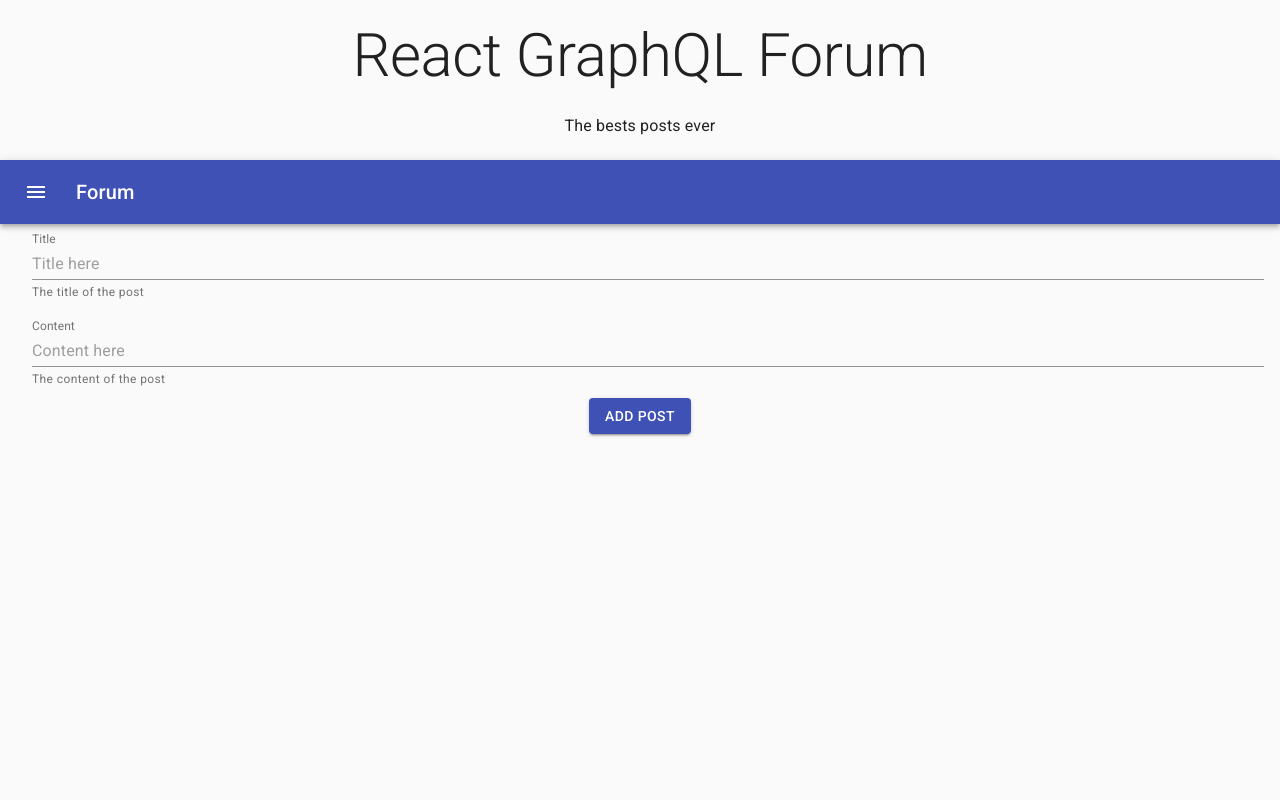
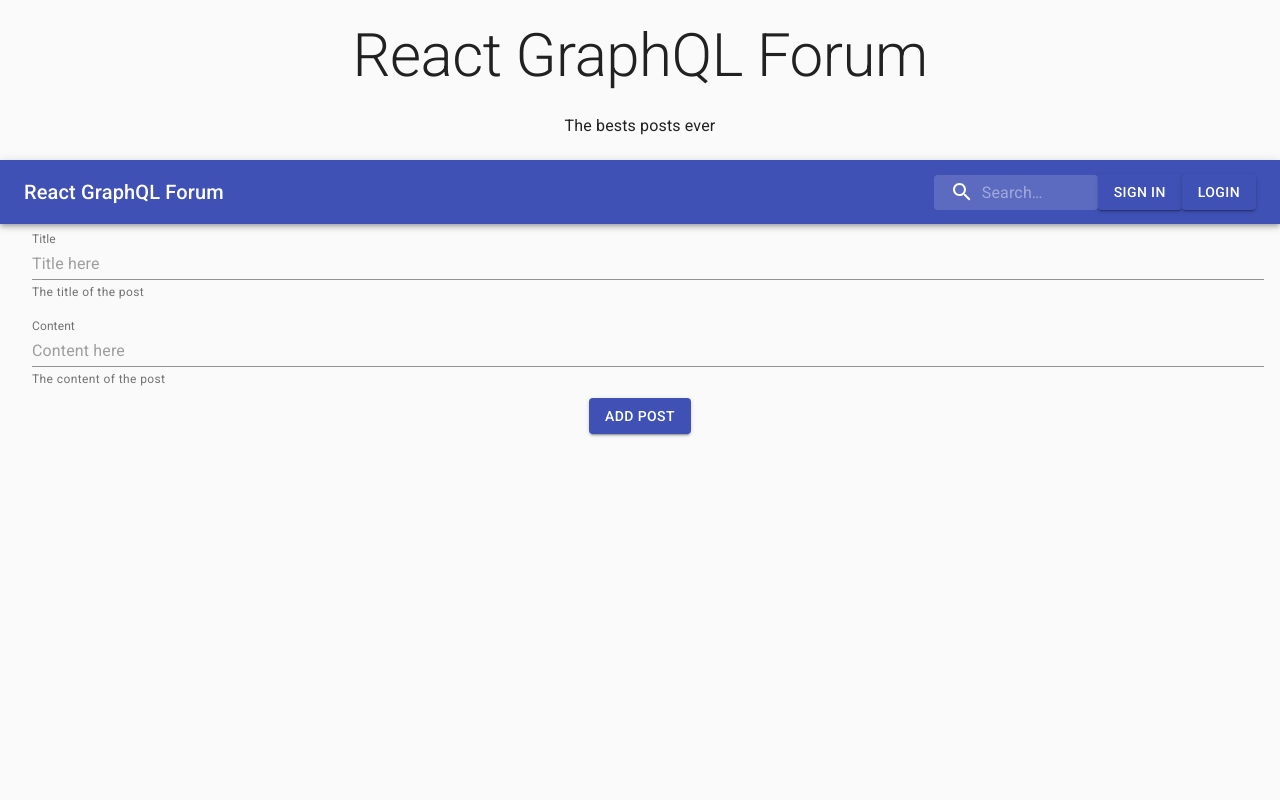
Before and after one commit to desolaser/react-graphql-blog, a React (Create React App) app in the folder client/: page /post in a window 1280 px wide. Shown: the top 800 px of the page. Built offline with nearby package versions, Linux system fonts and the light colour scheme.

Commit message:
Add search bar

```diff
--- a/client/src/components/Navbar.js
+++ b/client/src/components/Navbar.js
@@ -1,64 +1,98 @@
 import React from 'react'
-import { Link } from 'react-router-dom'
-import { makeStyles } from '@material-ui/core/styles'
+import { fade, makeStyles } from '@material-ui/core/styles'
+import SearchIcon from '@material-ui/icons/Search'
 import {
     AppBar,
     Toolbar,
-    IconButton,
     Typography,
-    MenuItem,
-    Menu,
-    Fade
+    Button,
+    InputBase
 } from '@material-ui/core'
-import MenuIcon from '@material-ui/icons/Menu'
+
 
 const useStyles = makeStyles((theme) => ({
     root: {
-      flexGrow: 1,
+        flexGrow: 1,
     },
     menuButton: {
-      marginRight: theme.spacing(2),
+        marginRight: theme.spacing(2),
     },
     title: {
-      flexGrow: 1,
+        flexGrow: 1,
+        display: 'none',
+        [theme.breakpoints.up('sm')]: {
+            display: 'block',
+        },
     },
-}));
+    search: {
+        position: 'relative',
+        borderRadius: theme.shape.borderRadius,
+        backgroundColor: fade(theme.palette.common.white, 0.15),
+        '&:hover': {
+            backgroundColor: fade(theme.palette.common.white, 0.25),
+        },
+        marginLeft: 0,
+        width: '100%',
+        [theme.breakpoints.up('sm')]: {
+            marginLeft: theme.spacing(1),
+            width: 'auto',
+        },
+    },
+    searchIcon: {
+        padding: theme.spacing(0, 2),
+        height: '100%',
+        position: 'absolute',
+        pointerEvents: 'none',
+        display: 'flex',
+        alignItems: 'center',
+        justifyContent: 'center',
+    },
+    inputRoot: {
+        color: 'inherit',
+    },
+    inputInput: {
+        padding: theme.spacing(1, 1, 1, 0),
+        // vertical padding + font size from searchIcon
+        paddingLeft: `calc(1em + ${theme.spacing(4)}px)`,
+        transition: theme.transitions.create('width'),
+        width: '100%',
+        [theme.breakpoints.up('sm')]: {
+            width: '12ch',
+            '&:focus': {
+            width: '20ch',
+            },
+        },
+    },
+  }));
 
 const Header = () => {
     const classes = useStyles();
 
-    const [anchorEl, setAnchorEl] = React.useState(null);
-    const open = Boolean(anchorEl);
-
-    const handleClick = (event) => {
-        setAnchorEl(event.currentTarget);
-    };
-
-    const handleClose = () => {
-        setAnchorEl(null);
-    };
-
     return (
         <AppBar position="static">
             <Toolbar>
-                <IconButton edge="start" className={classes.menuButton} color="inherit" aria-label="menu">
-                    <MenuIcon onClick={handleClick}/>
-                    <Menu
-                        id="fade-menu"
-                        anchorEl={anchorEl}
-                        keepMounted
-                        open={open}
-                        onClose={handleClose}
-                        TransitionComponent={Fade}
-                    >
-                        <MenuItem component={Link} to="/" onClick={handleClose}>Home</MenuItem>
-                        <MenuItem component={Link} to="/post" onClick={handleClose}>Post</MenuItem>
-                        <MenuItem component={Link} to="/comment" onClick={handleClose}>Comment</MenuItem>
-                    </Menu>
-                </IconButton>
                 <Typography variant="h6" className={classes.title}>
-                    Forum
+                    React GraphQL Forum
                 </Typography>
+                <div className={classes.search}>
+                    <div className={classes.searchIcon}>
+                        <SearchIcon />
+                    </div>
+                    <InputBase
+                        placeholder="Search…"
+                        classes={{
+                            root: classes.inputRoot,
+                            input: classes.inputInput,
+                        }}
+                        inputProps={{ 'aria-label': 'search' }}
+                    />
+                </div>
+                <Button variant="contained" color="primary">
+                    Sign in
+                </Button>
+                <Button variant="contained" color="primary">
+                    Login
+                </Button>
             </Toolbar>
         </AppBar>
     )
```
